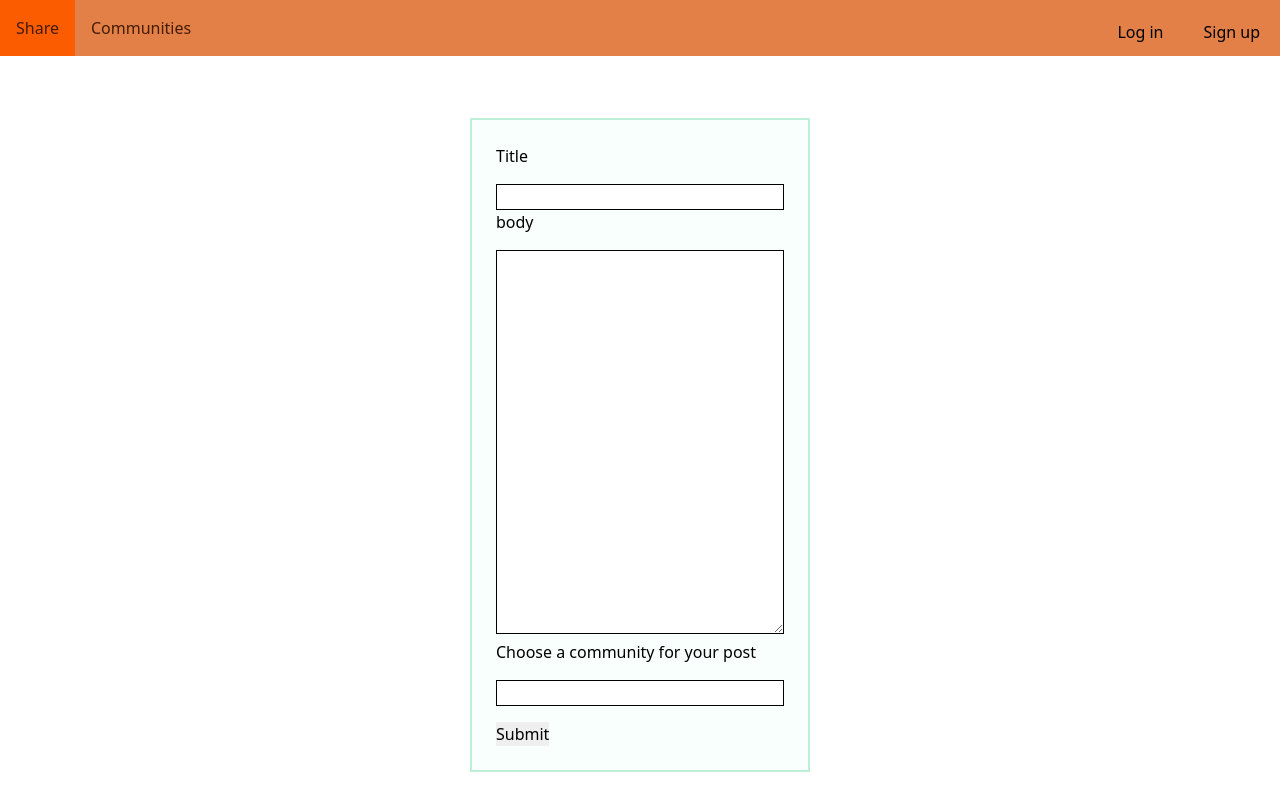
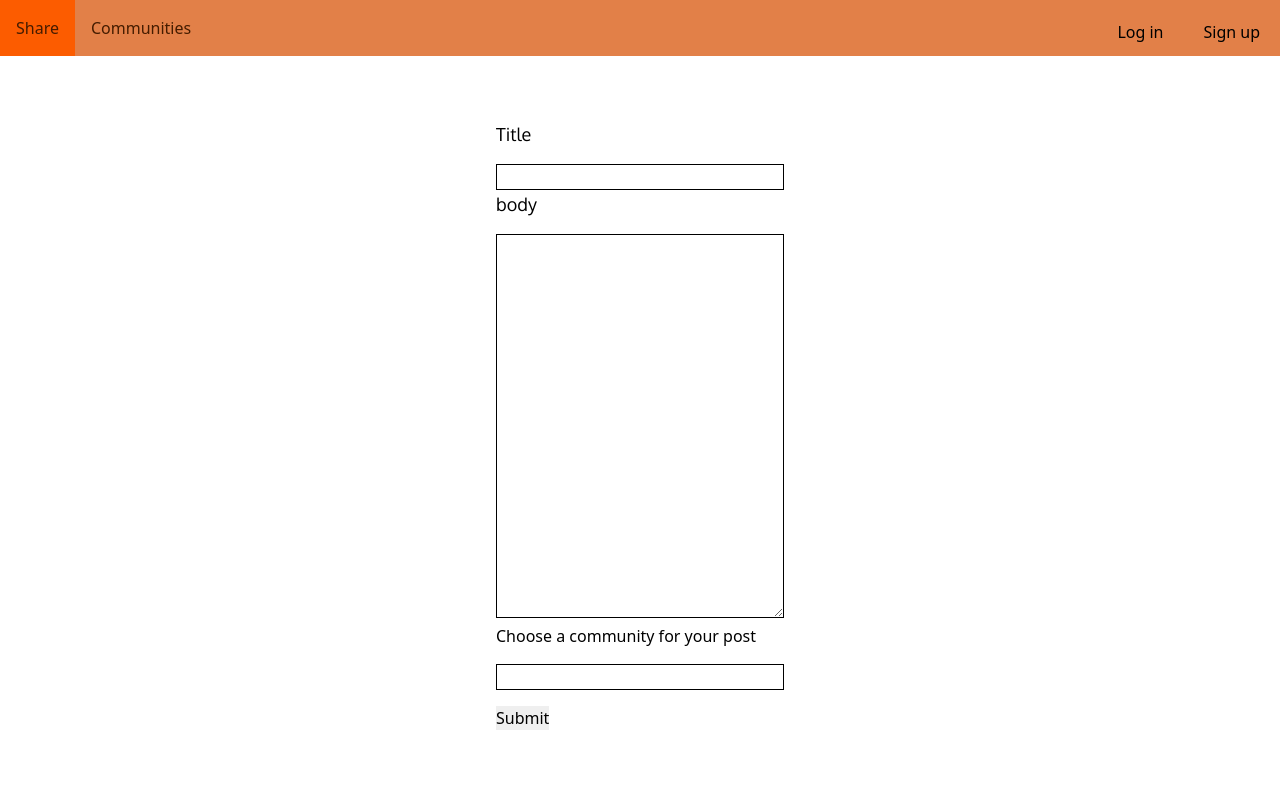
Before and after one commit to GaboUCR/Share, a React (Create React App) app in the folder share-frontend/: page /write in a window 1280 px wide. Shown: the top 810 px of the page. Built offline with nearby package versions, Linux system fonts and the light colour scheme.

Commit message:
change text fonts and sizes of forms

```diff
--- a/share-frontend/public/index.html
+++ b/share-frontend/public/index.html
@@ -14,8 +14,8 @@
     <link rel="manifest" href="%PUBLIC_URL%/manifest.json" />
 
     <link rel="preconnect" href="https://fonts.gstatic.com">
-    <link href="https://fonts.googleapis.com/css2?family=Oxygen:wght@300&display=swap" rel="stylesheet">
-
+    <link href="https://fonts.googleapis.com/css2?family=Oxygen" rel="stylesheet">
+    <link rel="stylesheet" href="https://fonts.googleapis.com/css?family=Lato">
     <title>Share</title>
   </head>
   <body>
--- a/share-frontend/src/posts/community.js
+++ b/share-frontend/src/posts/community.js
@@ -139,12 +139,12 @@ export function CommunityForm(props){
       <div className = "my-10">
 
         <form className="m-10" onSubmit={handleSubmit}>
-          <label htmlFor="comm">Name your community</label>
+          <label className="font-oxy font-normal text-lg" htmlFor="comm">Name your community</label>
             <div>
               <input className="border w-72" type="text" id="comm" value={commName} onChange={nameChange}/>
             </div>
 
-          <label className ="" htmlFor="description">Set a description for your community</label>
+          <label className="font-oxy font-normal text-lg" htmlFor="description">Write a description for your community</label>
             <div>
             <textarea className="border h-96 w-72" id="description" value={commDescription} onChange={descriptionChange}></textarea>
             </div>
--- a/share-frontend/src/posts/editor.js
+++ b/share-frontend/src/posts/editor.js
@@ -38,15 +38,15 @@ function TextEditor(props){
 
   return(
     <div className="grid justify-items-center">
-      <div className = "my-16 outline-editor bg-white">
+      <div className = "my-10">
         <form onSubmit={handleSubmit} className = "space-y-4 m-6">
 
-        <label className ="" htmlFor="Title">Title</label>
+        <label className ="font-oxy font-normal text-lg" htmlFor="Title">Title</label>
           <div>
           <input type="text" className="border w-72" id="Title" value={title} onChange={titleChange} />
           </div>
 
-        <label className ="" htmlFor="body">body</label>
+        <label className ="font-oxy font-normal text-lg" htmlFor="body">body</label>
           <div>
           <textarea className="border h-96 w-72" id="body" value={body} onChange={bodyChange}> </textarea>
           </div>
--- a/share-frontend/tailwind.config.js
+++ b/share-frontend/tailwind.config.js
@@ -9,7 +9,7 @@ module.exports = {
     colors: {
       // Build your palette here
       "top-nav" : "#E28048",
-      "background": "#FFE2D6",
+      "background": "#EBD8CA",
       "white" : "#F8FFFC",
       "nav-link" : "#FC5C00",
       "nav-link-text": "#451C00",
```
Also changed, not shown: 2 other files (tests, documents, lock files or other folders).
